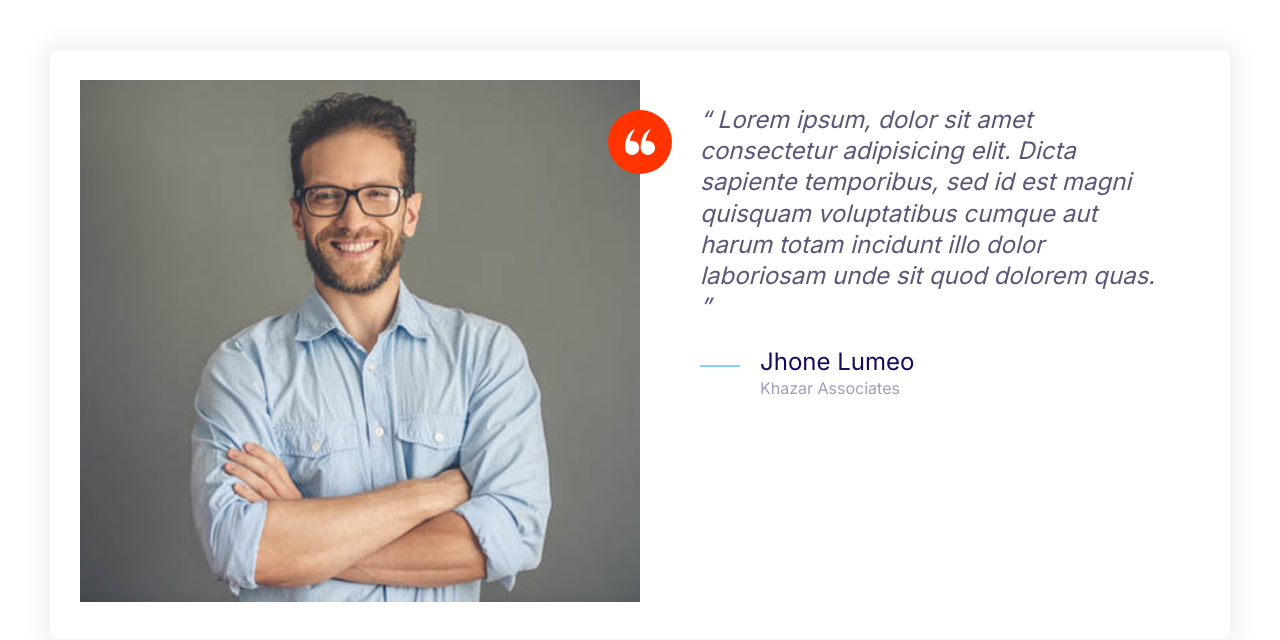
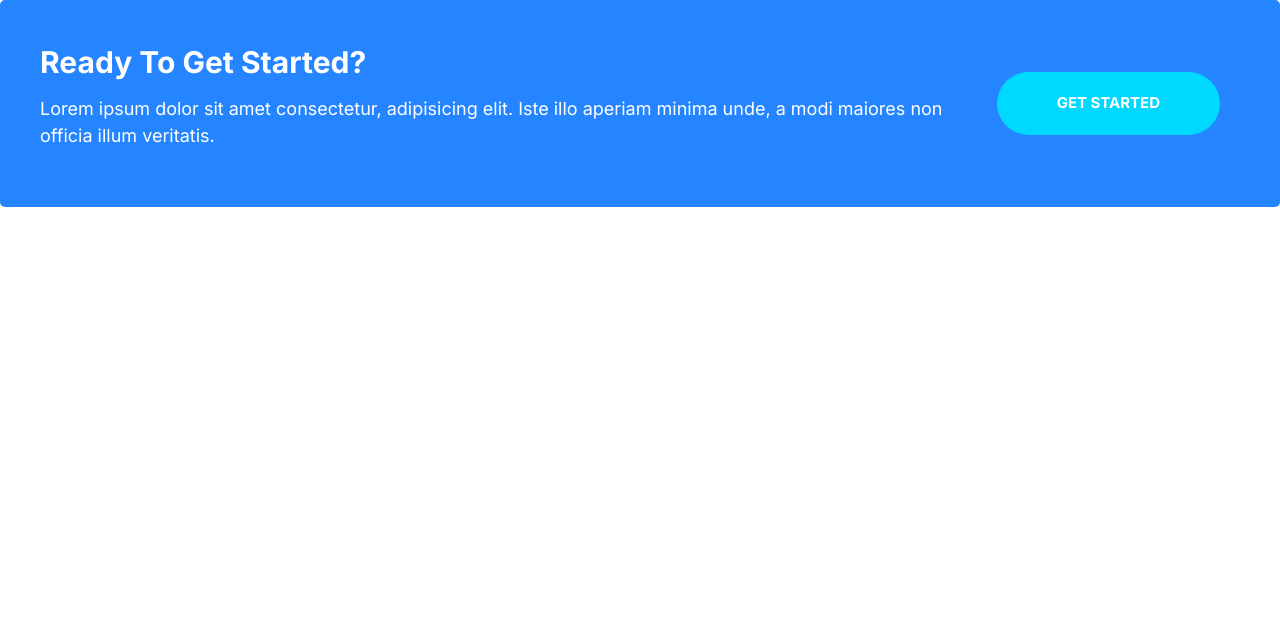
Before and after one commit to Jidda88/Moshify, a plain HTML site: page index.html in a window 1280 px wide. Drawn offline with Linux system fonts and the light colour scheme.

Commit message:
Build callout component.

```diff
--- a/css/styles.css
+++ b/css/styles.css
@@ -223,6 +223,11 @@ a {
 }
 .btn--secondary:hover {
     background: #00c8eb;
+}
+
+.btn--stretched {
+    padding-right: 6rem;
+    padding-left: 6rem;
 }
 .btn--accent {
     background: var(--color-accent);
@@ -506,3 +511,45 @@ padding: 2rem 3rem;
     }
 
 }
+
+/* Callouts */
+
+.callout {
+    padding: 4rem;
+    border-radius: 5px;
+}
+
+.callout--primary {
+    background: var(--color-primary);
+    color: #fff;
+}
+
+.callout__heading {
+    color: #fff;
+    margin-top: 0;
+    font-size: 3rem;
+}
+
+.callout .btn {
+    justify-self: center;
+    align-self: center;
+}
+
+.callout__content {
+    text-align: center;
+}
+
+@media screen and (min-width:768px) {
+    .callout .grid--cols-2 {
+        grid-template-columns: repeat(2, auto);
+    }
+
+    .callout__content {
+        text-align: left;
+    }
+
+    .callout .btn {
+        justify-self: start;
+        margin: 0 2rem;
+    }
+}
--- a/index.html
+++ b/index.html
@@ -14,39 +14,17 @@
     <link rel="stylesheet" href="css/normalize.css" />
     <link rel="stylesheet" href="css/styles.css" />
   </head>
-  <body style="padding: 5rem">
-    <div class="card testimonial">
+  <body>
+    <div class="callout callout--primary">
       <div class="grid grid--cols-2">
-        <div class="testimonial__image">
-          <img src="/images/testimonial.jpg" alt="A happy smiling customer" />
-          <span class="icon-container icon-container--accent">
-            <svg class="icon icon--white icon--small">
-              <use xlink:href="images/sprite.svg#quotes"></use>
-            </svg>
-          </span>
+        <div class="callout__content">
+          <h2 class="callout__heading">Ready To Get Started?</h2>
+          <p>
+            Lorem ipsum dolor sit amet consectetur, adipisicing elit. Iste illo
+            aperiam minima unde, a modi maiores non officia illum veritatis.
+          </p>
         </div>
-        <blockquote class="quote">
-          <p class="quote__text">
-            Lorem ipsum, dolor sit amet consectetur adipisicing elit. Dicta
-            sapiente temporibus, sed id est magni quisquam voluptatibus cumque
-            aut harum totam incidunt illo dolor laboriosam unde sit quod dolorem
-            quas.
-          </p>
-
-          <footer>
-            <div class="media">
-              <div class="media__image">
-                <svg class="icon icon--primary quote__line">
-                  <use xlink:href="images/sprite.svg#line"></use>
-                </svg>
-              </div>
-              <div class="media__body">
-                <h3 class="media__title quote__author">Jhone Lumeo</h3>
-                <p class="quote__company">Khazar Associates</p>
-              </div>
-            </div>
-          </footer>
-        </blockquote>
+        <a href="#" class="btn btn--secondary btn--stretched">Get Started</a>
       </div>
     </div>
   </body>
```
Also changed, not shown: components/callouts.html (added, +12 -0 lines).
